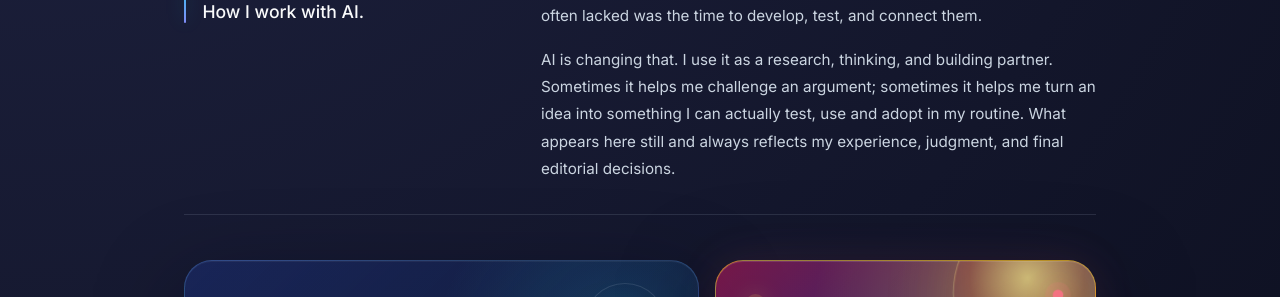
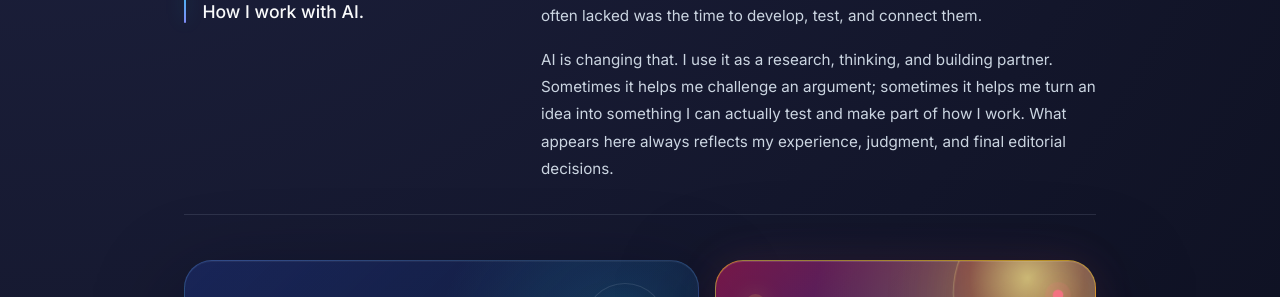
Before and after one commit to carlocaprini/carlocaprini.github.io, a Jekyll site: the page built from pages/thinking.md, in a window 1280 px wide and 900 px high, scrolled down 400 px. Shown: the part 210-507 px from the top of the window. Built offline with Jekyll 4.4.1, drawn with Linux system fonts in a browser that asks for light colours.

Commit message:
Refine AI process language

```diff
--- a/pages/thinking.md
+++ b/pages/thinking.md
@@ -19,7 +19,7 @@ ai_process:
   title: How I work with AI.
   paragraphs:
     - I have never been short of ideas, opinions, or things I wanted to try. What I often lacked was the time to develop, test, and connect them.
-    - AI is changing that. I use it as a research, thinking, and building partner. Sometimes it helps me challenge an argument; sometimes it helps me turn an idea into something I can actually test, use and adopt in my routine. What appears here still and always reflects my experience, judgment, and final editorial decisions.
+    - AI is changing that. I use it as a research, thinking, and building partner. Sometimes it helps me challenge an argument; sometimes it helps me turn an idea into something I can actually test and make part of how I work. What appears here always reflects my experience, judgment, and final editorial decisions.
 start_here:
   title: Start here
   description: Three notes on product judgment, AI-enabled software work, and how teams interpret the same context.
```
